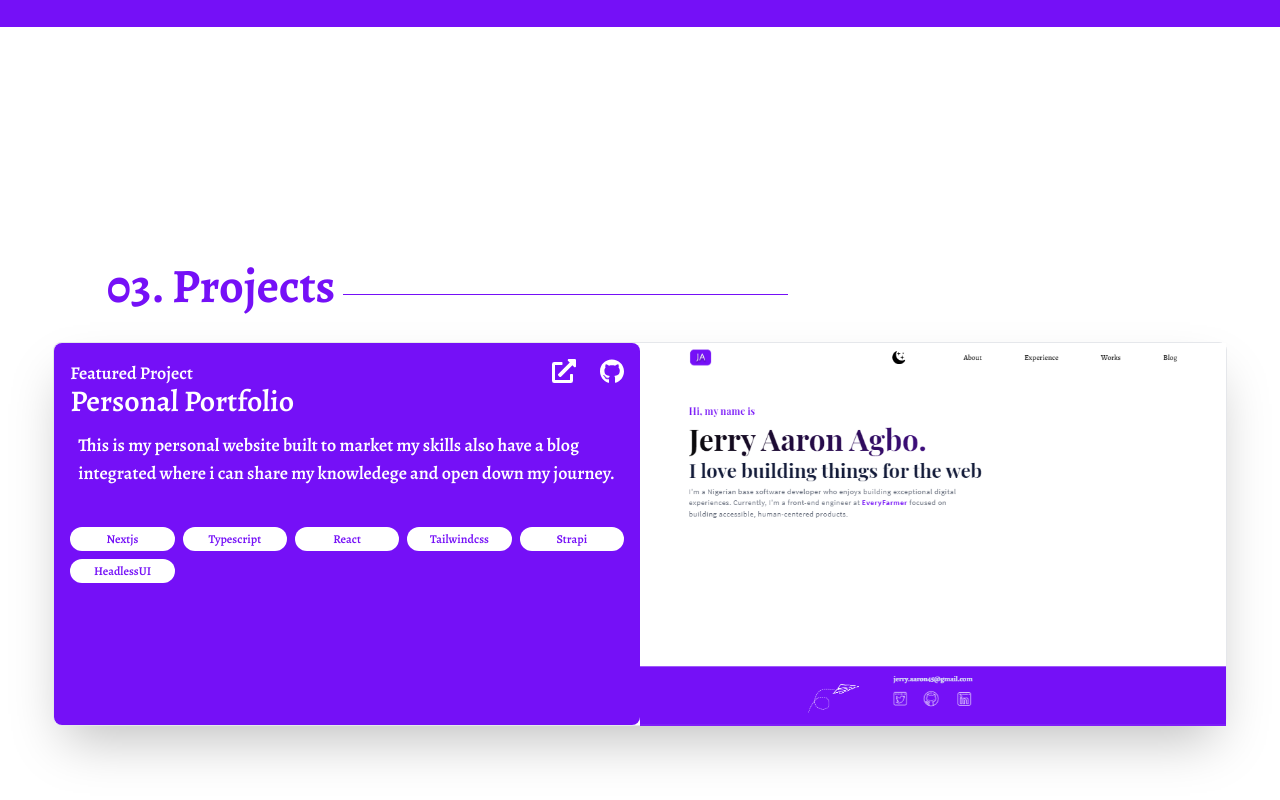
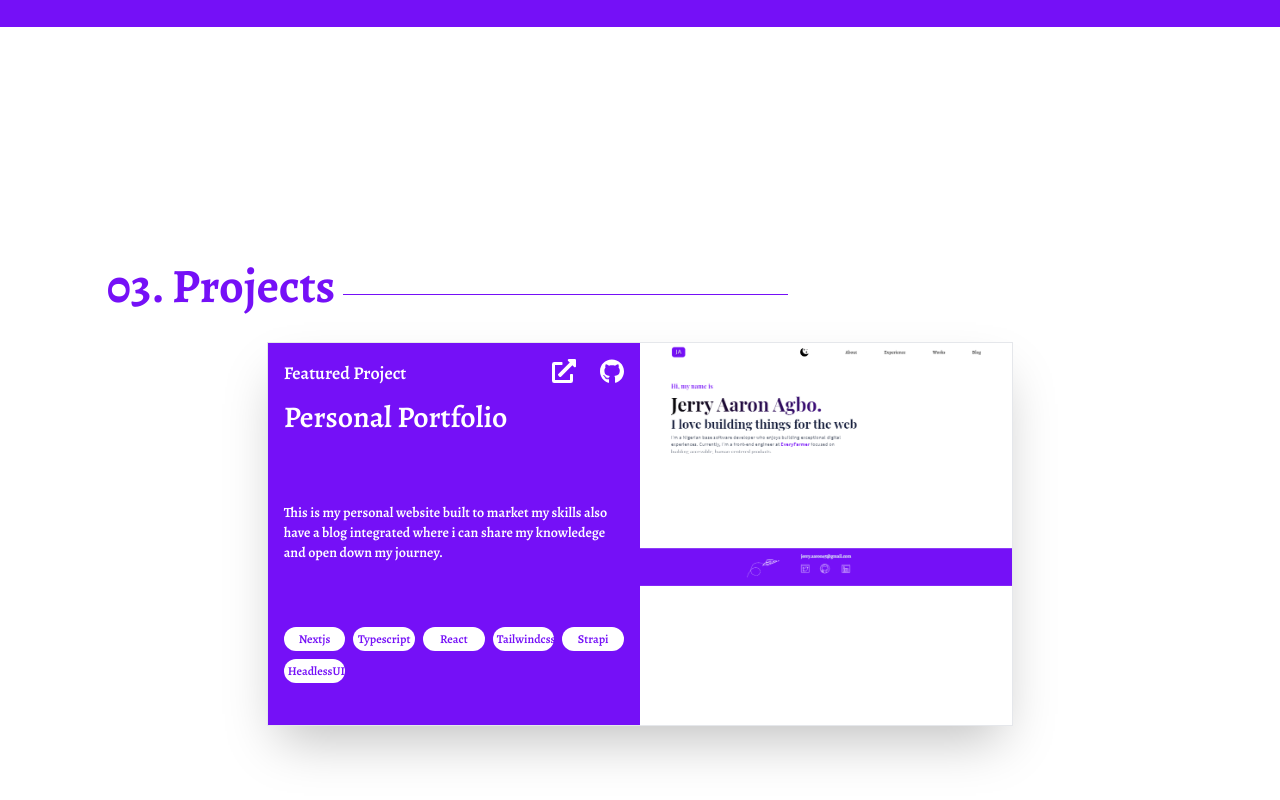
Before and after one commit to gfellah45/portfoliov2, a Next.js app: page / in a window 1280 px wide. Shown: the part 2145-2945 px from the top of the page. Built offline with nearby package versions, Linux system fonts and the light colour scheme; a web font is replaced by a local one.

Commit message:
redesing project card

```diff
--- a/src/components/Landing.tsx
+++ b/src/components/Landing.tsx
@@ -53,7 +53,7 @@ const Landing: React.FC = () => {
       <Experience />
       {top && (
         <a href="#">
-          <div className="fixed flex flex-col items-center justify-center w-12 h-12 p-4 text-white transition-all duration-300 ease-in-out rounded-full shadow-2xl cursor-pointer animate-bounce bottom-4 right-4 bg-light-text2 dark:bg-light-bg2">
+          <div className="fixed z-50 flex flex-col items-center justify-center w-12 h-12 p-4 text-white transition-all duration-300 ease-in-out rounded-full shadow-2xl cursor-pointer animate-bounce bottom-4 right-4 bg-light-text2 dark:bg-light-bg2">
             <p>
               <svg
                 xmlns="http://www.w3.org/2000/svg"
--- a/src/components/Projects/FeaturedProjects.tsx
+++ b/src/components/Projects/FeaturedProjects.tsx
@@ -13,6 +13,7 @@ const FeaturedProjects = (props: Props) => {
 
   return (
     <div id="works" className="min-h-screen">
+      <div>
         <Heading
           ref1={ref}
           ref2={ref2}
@@ -26,13 +27,15 @@ const FeaturedProjects = (props: Props) => {
           bgLight="bg-light-bg2"
           bgDark="bg-dark-text1"
         />
-      <div className="w-11/12 md:w-11/12 mx-auto  lg:h-[60vh]">
-        <div className="flex flex-wrap w-full border rounded-lg shadow-2xl md:flex-row h-4/5">
-          <div className="relative w-full h-full p-4 overflow-hidden rounded-lg md:w-6/12 lg:w-6/12 bg-light-bg2">
-            <p className="absolute text-xs text-white left-4 md:text-lg">
+      </div>
+
+      <div className="w-11/12 h-80 md:w-11/12 lg:w-7/12 mx-auto lg:h-[60vh]">
+        <div className="flex flex-wrap w-full border shadow-2xl md:flex-row h-4/5">
+          <div className="relative w-full h-full p-4 md:w-6/12 lg:w-6/12 dark:bg-dark-text1 bg-light-bg2">
+            <p className="absolute text-xs text-white dark:text-dark-bg left-4 md:text-lg">
               Featured Project
             </p>
-            <p className="absolute w-5 h-5 text-white cursor-pointer md:w-6 md:h-6 right-16">
+            <p className="absolute w-5 h-5 text-white cursor-pointer dark:text-dark-bg md:w-6 md:h-6 right-16">
               <svg
                 aria-hidden="true"
                 focusable="false"
@@ -49,7 +52,7 @@ const FeaturedProjects = (props: Props) => {
                 ></path>
               </svg>
             </p>
-            <p className="absolute w-5 h-5 text-white cursor-pointer md:w-6 md:h-6 right-4">
+            <p className="absolute w-5 h-5 text-white cursor-pointer dark:text-dark-bg md:w-6 md:h-6 right-4">
               <svg
                 aria-hidden="true"
                 focusable="false"
@@ -66,16 +69,18 @@ const FeaturedProjects = (props: Props) => {
                 ></path>
               </svg>
             </p>
-            <h3 className="pt-4 text-2xl text-white md:mt-2 md:text-3xl ">
+
+            <div className="flex flex-col justify-between mt-8 h-5/6">
+              <h3 className="text-2xl text-white dark:text-dark-bg md:mt-2 md:text-3xl">
                 Personal Portfolio
               </h3>
-            <p className="px-2 py-4 mt-4 text-sm text-white rounded-lg md:py-2 md:mt-1 b md:text-lg ">
-              This is my personal website built to market my skills also have a
-              blog integrated where i can share my knowledege and open down my
-              journey.{" "}
+              <p className="text-sm text-white dark:text-dark-bg rounded-lg md:py-2 md:mt-1 b md:text-[14px] ">
+                This is my personal website built to market my skills also have
+                a blog integrated where i can share my knowledege and open down
+                my journey.{" "}
               </p>
 
-            <div className="grid w-full grid-cols-4 gap-2 lg:pt-8 md:pt-6 md:grid-cols-5 ">
+              <div className="grid w-full grid-cols-4 gap-2 md:grid-cols-5 ">
                 {[
                   "Nextjs",
                   "Typescript",
@@ -86,11 +91,12 @@ const FeaturedProjects = (props: Props) => {
                 ].map((item, id) => (
                   <p
                     key={id}
-                  className="px-1 py-1 text-[.6em] md:text-xs text-center bg-white cursor-pointer rounded-2xl text-light-bg2"
+                    className="px-1 py-1 text-[.6em] md:text-xs text-center dark:text-white bg-white dark:bg-dark-bg cursor-pointer rounded-2xl text-light-bg2"
                   >
                     {item}
                   </p>
                 ))}
+              </div>
             </div>
           </div>
           <div className="hidden w-full md:w-6/12 md:block">
```
Lines whose indentation alone changed are shown as unchanged.
